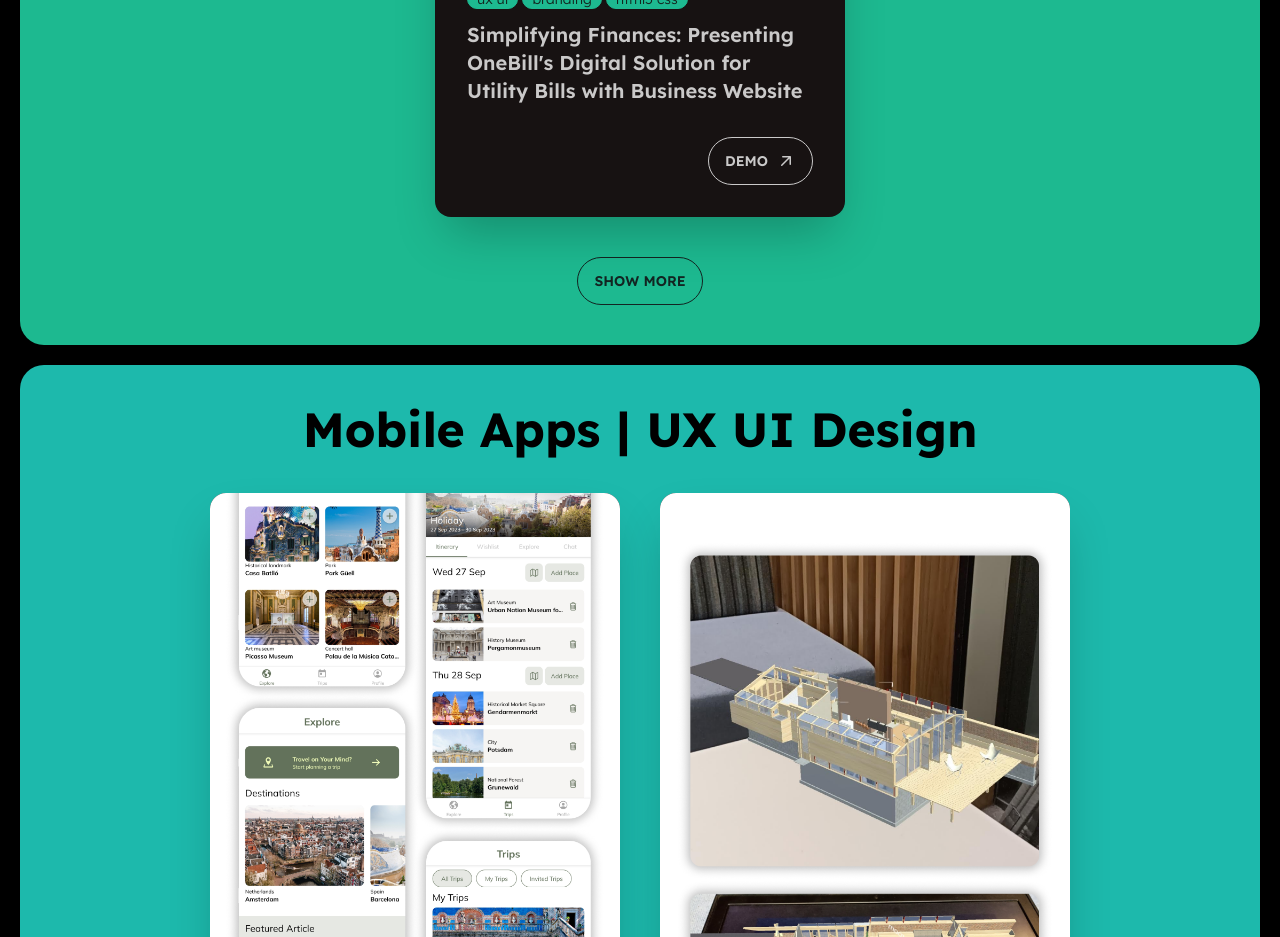
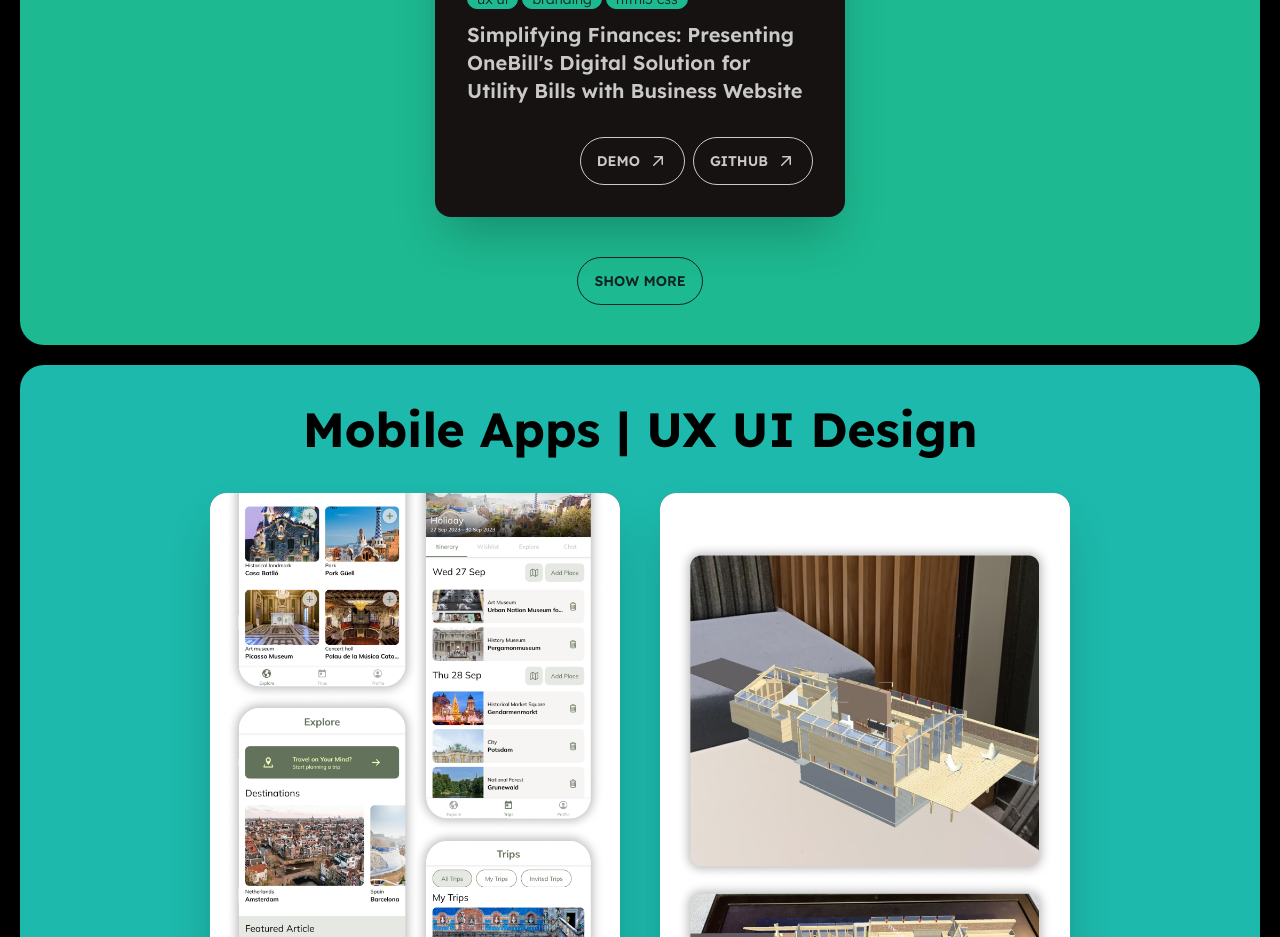
Before and after one commit to gupta-karan1/karan-portfolio-nextjs, a Next.js app: page /work in a window 1280 px wide. Shown: the part 1940-2877 px from the top of the page. Built offline with nearby package versions, Linux system fonts and the light colour scheme.

Commit message:
Update index.ts

```diff
--- a/constants/index.ts
+++ b/constants/index.ts
@@ -280,8 +280,8 @@
       "Simplifying Finances: Presenting OneBill's Digital Solution for Utility Bills with Business Website",
     image: "/onebill-thumbnail.png",
     // link: "/work/ana-design-website",
-    // github: "https://github.com/gupta-karan1/OneBill-website",
-    demo: "https://onebill.ie/",
+    github: "https://github.com/gupta-karan1/OneBill-website",
+    demo: "https://one-bill-website.vercel.app/",
     tags: ["ux ui", "branding", "html5 css"],
   },
   {
```
